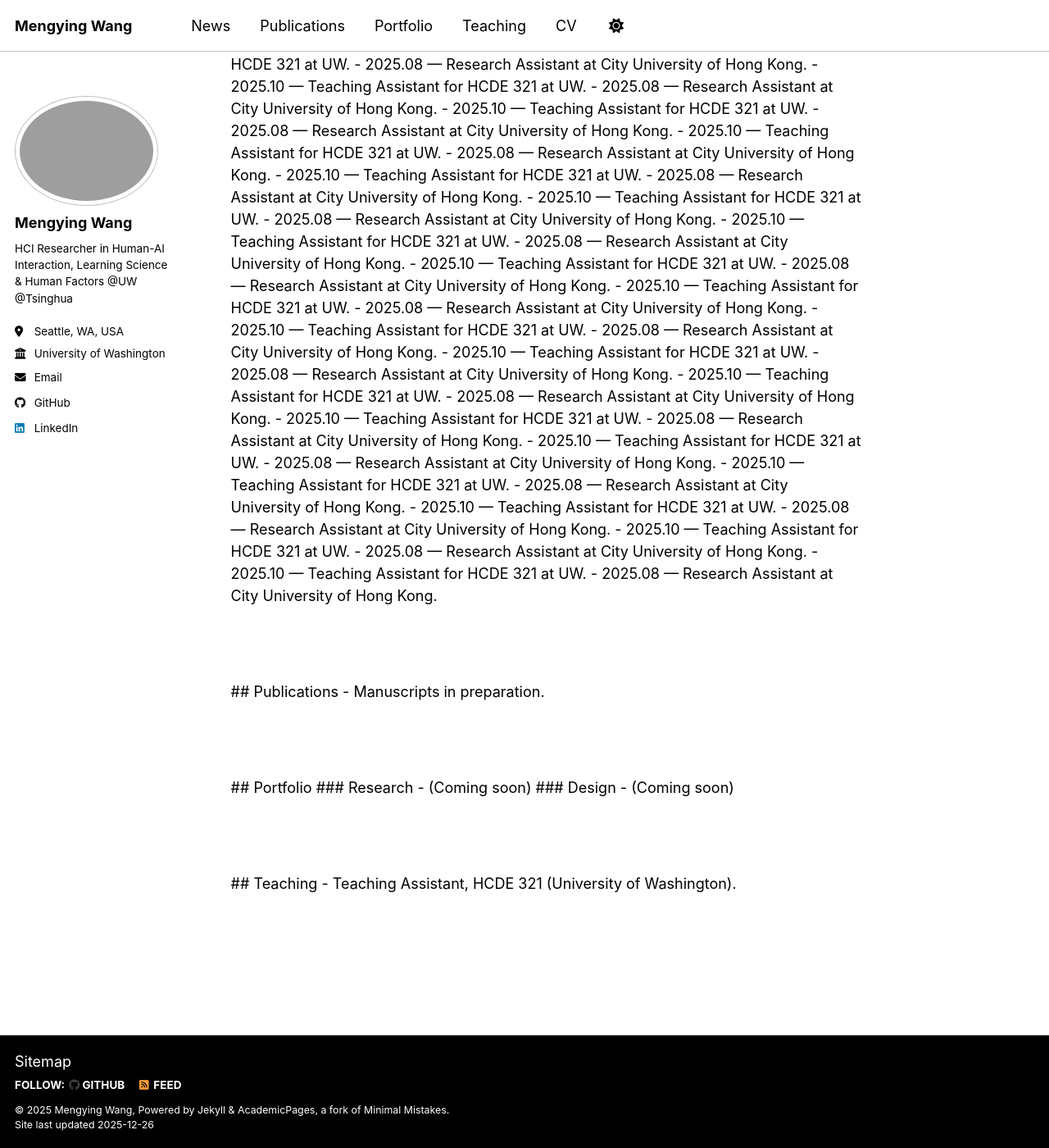
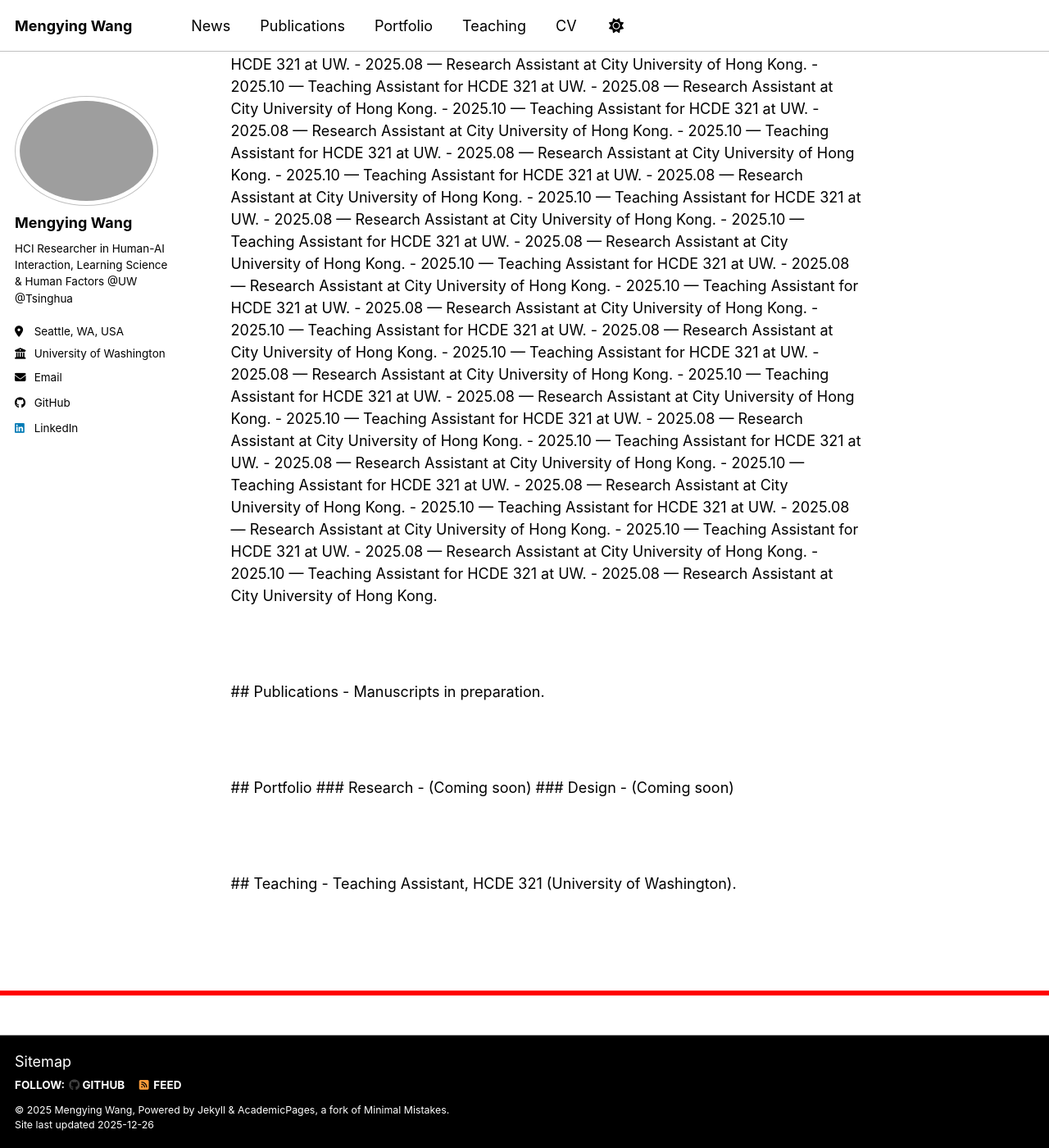
Before and after one commit to mengyingWWW/mengyingWWW.github.io, a Jekyll site: the page built from index.md, in a window 1280 px wide and 1400 px high, scrolled down 2283 px. Shown: the whole window at 82% size. Built offline with Jekyll 4.4.1, drawn with Linux system fonts in a browser that asks for light colours; a script bundle is joined from its source files by our own code; library files that are not in the unit come from our copies.

Commit message:
Add debug outline to body for CSS visibility
Added a debug outline to the body for CSS updates.

```diff
--- a/assets/css/main.scss
+++ b/assets/css/main.scss
@@ -82,3 +82,6 @@ button[title*="theme"],
 button[aria-label*="Toggle"] {
   display: none !important;
 }
+
+/* DEBUG: if you don't see a red border, CSS is not updating */
+body { outline: 6px solid red !important; }
```
